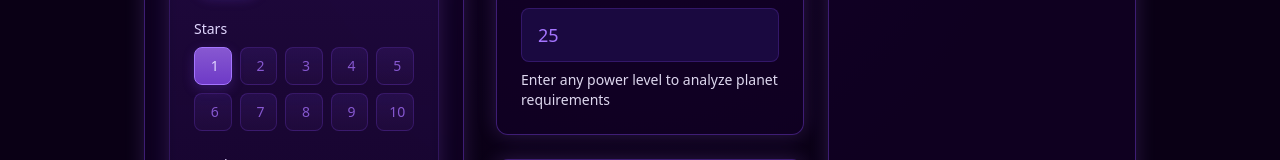
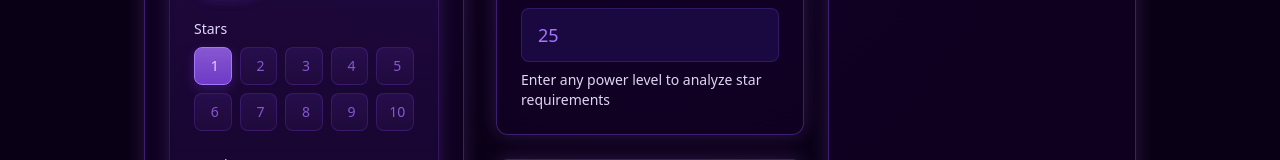
Before and after one commit to FloWsl/sleepstats, a React (Vite) app: page /team in a window 1280 px wide. Both pictures are taken after a click on the button "Planets". Shown: the part 425-585 px from the top of the page. Built offline with nearby package versions, Linux system fonts and the light colour scheme.

Commit message:
Update UnifiedPowerInput.tsx

```diff
--- a/src/components/planet/UnifiedPowerInput.tsx
+++ b/src/components/planet/UnifiedPowerInput.tsx
@@ -53,7 +53,7 @@ export function UnifiedPowerInput() {
             placeholder="Enter power level to analyze"
           />
           <p className="mt-2 text-sm text-galaxy-400">
-            Enter any power level to analyze planet requirements
+            Enter any power level to analyze star requirements
           </p>
         </div>
       </div>
```
